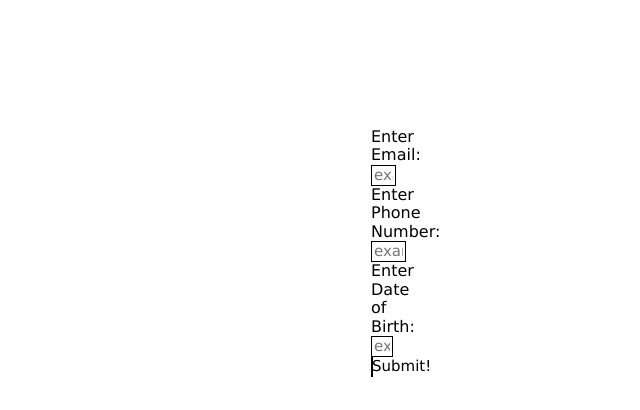
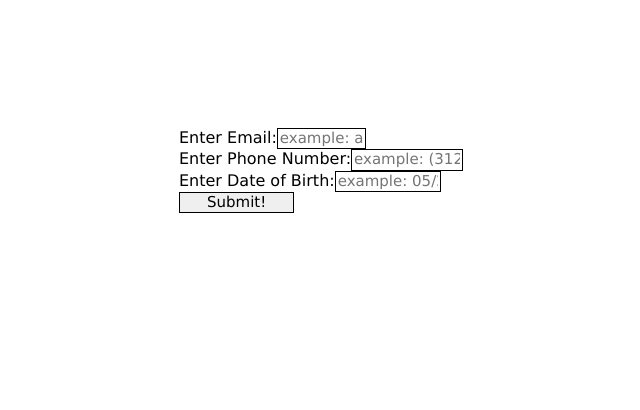
Before and after one commit to Abiha-Hussain-ITMD-362/lab-2, a plain HTML site: page index.html in a window 1280 px wide. Shown: the whole page, without its empty margins (269-909 px from the left). Drawn offline with Linux system fonts and the light colour scheme.

Commit message:
Update style.css

```diff
--- a/css/style.css
+++ b/css/style.css
@@ -1,5 +1,5 @@
 #entryinput {
-  width: 50%;
+  width: 30%;
   font-size: 15px;
   font-family: verdana;
   border: 1px solid black;
@@ -7,11 +7,9 @@
 }
 
 #button {
-  width: 50%;
-  margin: 0 5%;
+  width: 30%;
   font-size: 15px;
   font-family: verdana;
-  padding: 1% 1%;
   border: 1px solid black;
 }
 
@@ -25,5 +23,5 @@ body {
 }
 
 #container {
-   margin: 10% 50%;
+   margin: 10% 35%;
 }
```
